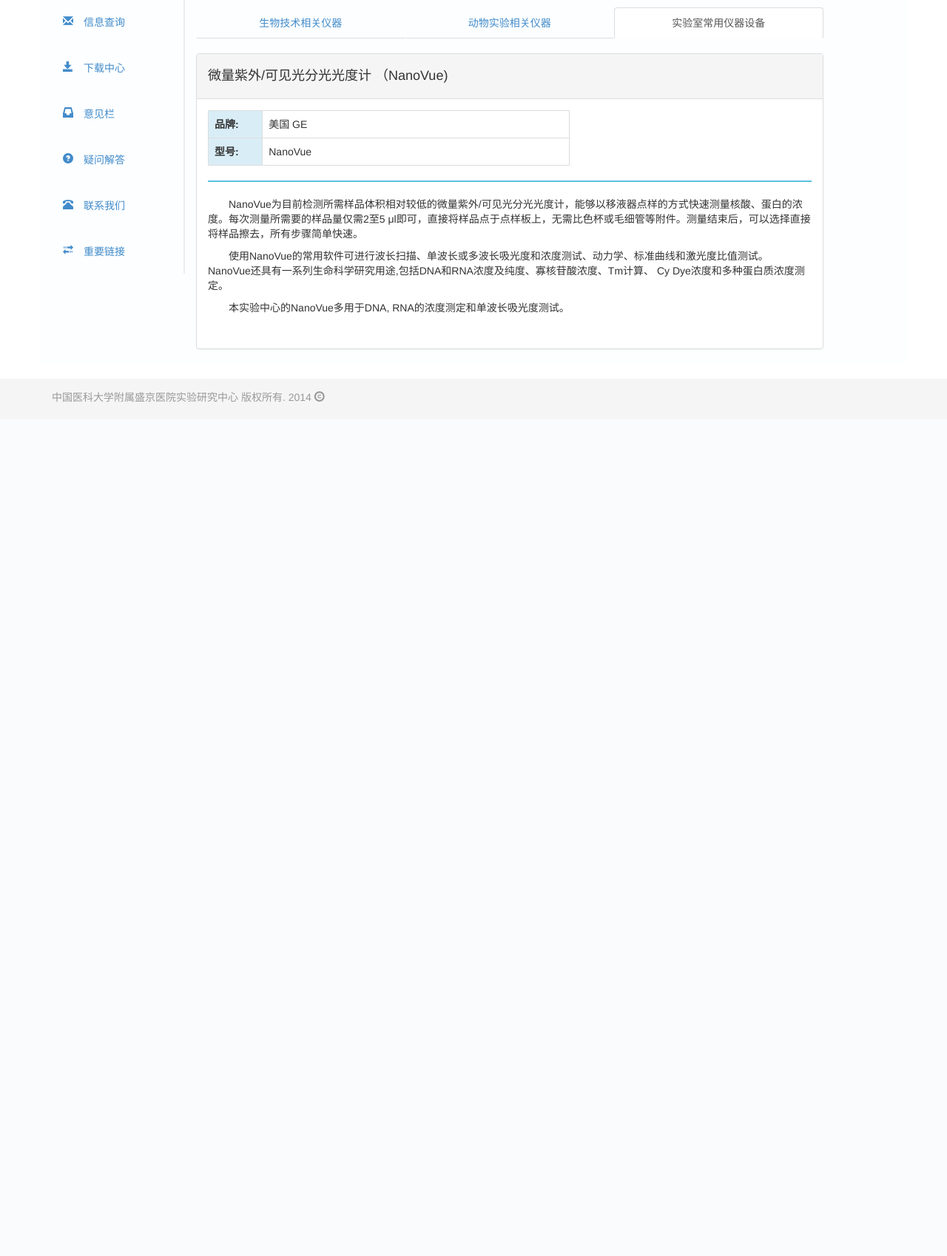
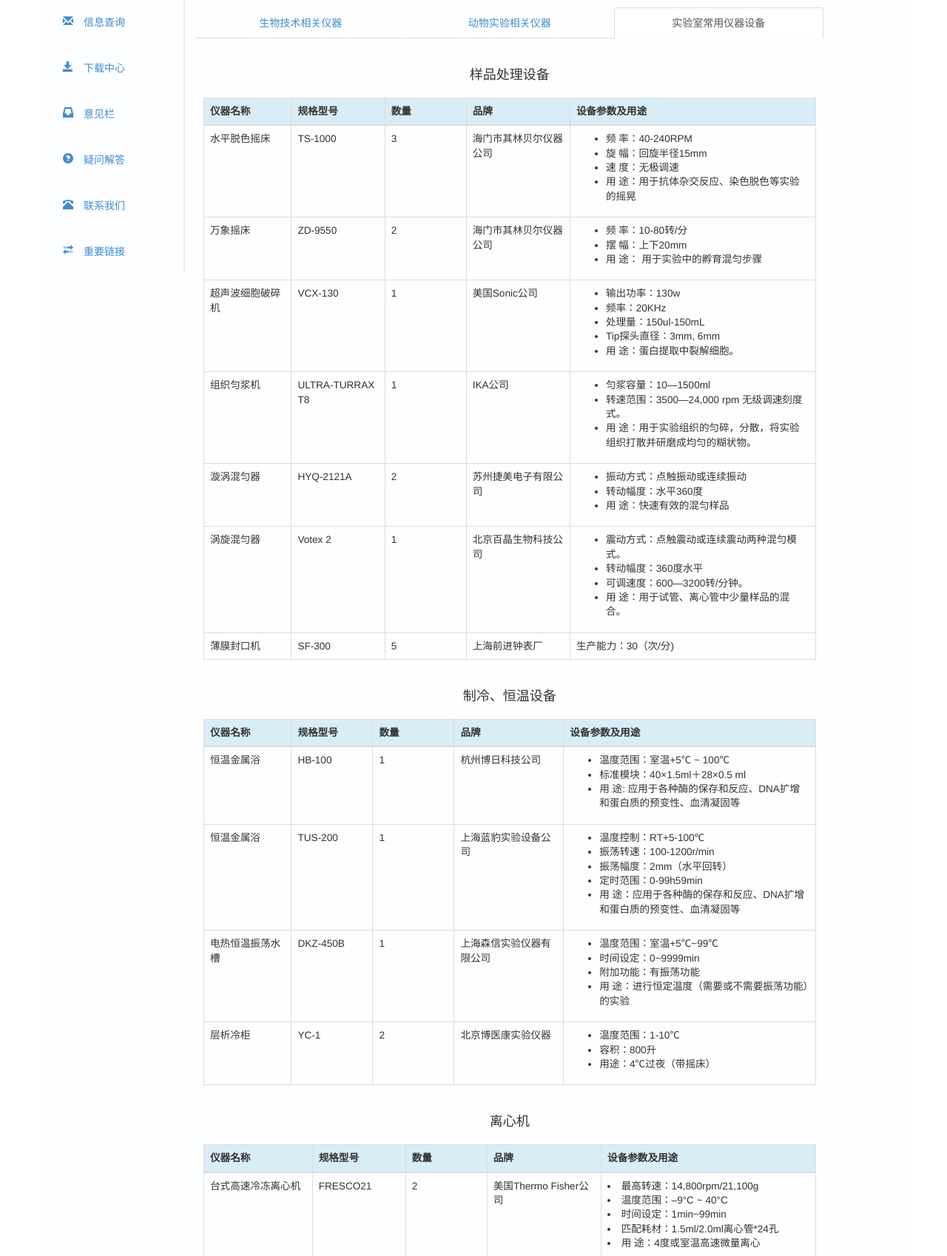
Before and after one commit to yuxiaotan/sjwebsite, a PHP site: page /equipment3.html in a window 1280 px wide. Shown: the part 236-1934 px from the top of the page at 74% size. Before the commit the page ends 780 px from the top, so only its background shows below. Run offline with PHP 8.4, Linux system fonts and the light colour scheme; some libraries are stand-ins or nearby versions.

Commit message:
Added Equipment3

```diff
--- a/css/styles.css
+++ b/css/styles.css
@@ -471,7 +471,7 @@ box-shadow: 3px 5px 20px 0px  rgba(66,139,202, 0.46);
 .eqp2panel{
 
     margin-top:40px;
-    margin-bottom:20px;
+    margin-bottom:40px;
     margin-left:10px;
     margin-right:10px;
 }
@@ -479,6 +479,7 @@ box-shadow: 3px 5px 20px 0px  rgba(66,139,202, 0.46);
 .eqptable{
 
     width:60%;
+    margin-bottom:30px;
 }
 
 .eqp2table{
--- a/equipment3.html
+++ b/equipment3.html
@@ -57,41 +57,511 @@
         <li class="active"><a href="./equipment3.html">实验室常用仪器设备</a></li>
       </ul>
 
-      <div class="panel panel-default eqptblstart">
-        <div class="panel-heading">
-          <h4 class="panel-title">
-            <a data-toggle="collapse" data-parent="#accordion" href="#c4">
-              <h4>微量紫外/可见光分光光度计 （NanoVue)</h4>
-            </a>
-          </h4>
-        </div>
-        <div id="c4" class="panel-collapse collapse in">
-          <div class="panel-body">
+      <a class="eqpanchor" id="c1"></a>
+      <div class="eqp2panel">
+        <h4 class="eqp2center">样品处理设备</h4>
 
-            <div class="eqptable">
-              <table class="table table-bordered">
+        <table class="eqp2table table table-responsive table-bordered table-hover">
+          <thead>
+            <tr class="info">
+              <th>仪器名称</th>
+              <th>规格型号</th>
+              <th>数量</th>
+              <th>品牌</th>
+              <th>设备参数及用途</th>
+            </tr>
+          </thead>
           <tbody>
           <tr>
-                  <td class="eqprow info"><b>品牌:</b></td>
-                  <td>美国 GE</td>
+            <td>水平脱色摇床</td>
+            <td>TS-1000</td>
+            <td>3</td>
+            <td>海门市其林贝尔仪器公司</td>
+            <td>
+              <ul>
+                <li>频    率：40-240RPM </li>
+                <li>旋    幅：回旋半径15mm</li>
+                <li>速    度：无极调速</li>
+                <li>用    途：用于抗体杂交反应、染色脱色等实验的摇晃</li>
+              </ul>
+            </td>
           </tr>
-                <tr >
-                  <td class="eqprow info"><b>型号:</b></td>
-                  <td>NanoVue</td>
+
+          <tr>
+            <td>万象摇床	</td>
+            <td>ZD-9550	</td>
+            <td>2	</td>
+            <td>海门市其林贝尔仪器公司</td>
+            <td>
+              <ul>
+                <li>频    率：10-80转/分  </li>
+                <li>摆    幅：上下20mm </li>
+                <li>用    途： 用于实验中的孵育混匀步骤</li>
+              </ul>
+            </td>
+          </tr>
+
+          <tr>
+            <td>超声波细胞破碎机	</td>
+            <td>VCX-130	</td>
+            <td>1	</td>
+            <td>美国Sonic公司</td>
+            <td>
+              <ul>
+                <li>输出功率：130w </li>
+                <li>频率：20KHz</li>
+                <li>处理量：150ul-150mL</li>
+                <li>Tip探头直径：3mm, 6mm</li>
+                <li>用   途：蛋白提取中裂解细胞。</li>
+              </ul>
+            </td>
+          </tr>
+
+          <tr>
+            <td>组织匀浆机</td>
+            <td>ULTRA-TURRAX T8	</td>
+            <td>1</td>
+            <td>IKA公司</td>
+            <td>
+              <ul>
+                <li>匀浆容量：10—1500ml</li>
+                <li>转速范围：3500—24,000 rpm 无级调速刻度式。</li>
+                <li>用    途：用于实验组织的匀碎，分散，将实验组织打散并研磨成均匀的糊状物。</li>
+              </ul>
+            </td>
+          </tr>
+
+          <tr>
+            <td>漩涡混匀器</td>
+            <td>HYQ-2121A</td>
+            <td>2</td>
+            <td>苏州捷美电子有限公司</td>
+            <td>
+              <ul>
+                <li>振动方式：点触振动或连续振动</li>
+                <li>转动幅度：水平360度</li>
+                <li>用  途：快速有效的混匀样品</li>
+              </ul>
+            </td>
+          </tr>
+
+
+          <tr>
+            <td>涡旋混匀器</td>
+            <td>Votex 2</td>
+            <td>1</td>
+            <td>北京百晶生物科技公司</td>
+            <td>
+              <ul>
+                <li>震动方式：点触震动或连续震动两种混匀模式。</li>
+                <li>转动幅度：360度水平</li>
+                <li>可调速度：600—3200转/分钟。</li>
+                <li>用    途：用于试管、离心管中少量样品的混合。</li>
+
+              </ul>
+            </td>
+          </tr>
+
+          <tr>
+            <td>薄膜封口机	</td>
+            <td>SF-300	</td>
+            <td>5	</td>
+            <td>上海前进钟表厂</td>
+            <td>生产能力：30（次/分)</td>
+          </tr>
+
+          </tbody>
+        </table>
+      </div>
+
+      <a class="eqpanchor" id="c2"></a>
+      <div class="eqp2panel">
+        <h4 class="eqp2center">制冷、恒温设备</h4>
+
+        <table class="eqp2table table table-responsive table-bordered table-hover">
+          <thead>
+            <tr class="info">
+              <th>仪器名称</th>
+              <th>规格型号</th>
+              <th>数量</th>
+              <th>品牌</th>
+              <th>设备参数及用途</th>
+            </tr>
+          </thead>
+
+          <tbody>
+          <tr>
+            <td>恒温金属浴</td>
+            <td>HB-100</td>
+            <td>1	</td>
+            <td>杭州博日科技公司</td>
+            <td>
+              <ul>
+                <li>温度范围：室温+5℃ ~ 100℃</li>
+                <li>标准模块：40×1.5ml＋28×0.5 ml </li>
+                <li>用    途: 应用于各种酶的保存和反应、DNA扩增和蛋白质的预变性、血清凝固等</li>
+
+              </ul>
+            </td>
+          </tr>
+
+          <tr>
+            <td>恒温金属浴	</td>
+            <td>TUS-200	</td>
+            <td>1	</td>
+            <td>上海蓝豹实验设备公司</td>
+            <td>
+              <ul>
+                <li>温度控制：RT+5-100℃</li>
+                <li>振荡转速：100-1200r/min</li>
+                <li>振荡幅度：2mm（水平回转）</li>
+                <li>定时范围：0-99h59min</li>
+                <li>用    途：应用于各种酶的保存和反应、DNA扩增和蛋白质的预变性、血清凝固等</li>
+
+              </ul>
+            </td>
+          </tr>
+
+          <tr>
+            <td>电热恒温振荡水槽	</td>
+            <td>DKZ-450B	</td>
+            <td>1	</td>
+            <td>上海森信实验仪器有限公司</td>
+            <td>
+              <ul>
+                <li>温度范围：室温+5℃~99℃</li>
+                <li>时间设定：0~9999min</li>
+                <li>附加功能：有振荡功能</li>
+                <li>用    途：进行恒定温度（需要或不需要振荡功能）的实验</li>
+              </ul>
+            </td>
+          </tr>
+
+          <tr>
+            <td>层析冷柜	</td>
+            <td>YC-1	</td>
+            <td>2	</td>
+            <td>北京博医康实验仪器</td>
+            <td>
+              <ul>
+                <li>温度范围：1-10℃</li>
+                <li>容积：800升</li>
+                <li>用途：4℃过夜（带摇床）</li>
+              </ul>
+            </td>
           </tr>
           </tbody>
         </table>
       </div>
 
-            <div class="eqpsecondary">
-              <p>NanoVue为目前检测所需样品体积相对较低的微量紫外/可见光分光光度计，能够以移液器点样的方式快速测量核酸、蛋白的浓度。每次测量所需要的样品量仅需2至5 μl即可，直接将样品点于点样板上，无需比色杯或毛细管等附件。测量结束后，可以选择直接将样品擦去，所有步骤简单快速。</p>
-              <p>使用NanoVue的常用软件可进行波长扫描、单波长或多波长吸光度和浓度测试、动力学、标准曲线和激光度比值测试。 NanoVue还具有一系列生命科学研究用途,包括DNA和RNA浓度及纯度、寡核苷酸浓度、Tm计算、 Cy Dye浓度和多种蛋白质浓度测定。</p>
-              <p>本实验中心的NanoVue多用于DNA, RNA的浓度测定和单波长吸光度测试。</p>
+      <a class="eqpanchor" id="c3"></a>
+      <div class="eqp2panel">
+        <h4 class="eqp2center">离心机</h4>
+
+        <table class="eqp2table table table-responsive table-bordered table-hover">
+          <thead>
+            <tr class="info">
+              <th>仪器名称</th>
+              <th>规格型号</th>
+              <th>数量</th>
+              <th>品牌</th>
+              <th>设备参数及用途</th>
+            </tr>
+          </thead>
+          <tbody>
+          <tr>
+            <td>台式高速冷冻离心机	</td>
+            <td>FRESCO21</td>
+            <td>2	</td>
+            <td>美国Thermo Fisher公司</td>
+            <td>
+              <li>最高转速：14,800rpm/21,100g</li>
+              <li>温度范围：–9°C ~ 40°C </li>
+              <li>时间设定：1min~99min</li>
+              <li>匹配耗材：1.5ml/2.0ml离心管*24孔</li>
+              <li>用    途：4度或室温高速微量离心</li>
+            </td>
+          </tr>
+
+          <tr>
+            <td>台式高速低温离心机</td>
+            <td>Legend Micro 21R</td>
+            <td>2</td>
+            <td>美国Thermo Fisher公司</td>
+            <td>
+              <li>最高转速：最大转数1,5000rpm</li>
+              <li>温度范围：-9C ~40C</li>
+              <li>时间设定：1-99 分钟</li>
+              <li>匹配耗材：1.5ml/2ml离心管、过滤管×24孔位</li>
+              <li>用    途：4℃或室温高速微量离心。</li>
+            </td>
+          </tr>
+
+          <tr>
+            <td>落地高速冷冻离心机	</td>
+            <td>SorvallRC6-Plus	</td>
+            <td>1	</td>
+            <td>美国Thermo Fisher公司</td>
+            <td>
+                <li>最高转速：22000rpm/55200*g</li>
+                <li>离心容量：4*1000</li>
+                <li>温度范围：-20-+40,1℃递增</li>
+                <li>时间控制：99小时59分；Hold连续离心</li>
+            </td>
+          </tr>
+
+          <tr>
+            <td>高速离心机	</td>
+            <td>PRIMO D-37520	</td>
+            <td>1	</td>
+            <td>德国赫利氏公司</td>
+            <td>
+              <li>最高转速：最大转数1,5000rpm</li>
+              <li>匹配耗材：1.5ml/2ml离心管、过滤管×24孔位</li>
+              <li>升降速率：1—9节</li>
+              <li>时间设定：1-9小时59分钟</li>
+              <li>用    途：室温高速微量离心。</li>
+            </td>
+          </tr>
+
+          <tr>
+            <td>掌中宝离心机	</td>
+            <td>MLX-210	</td>
+            <td>3	</td>
+            <td>苏州捷美电子有限公司</td>
+            <td>
+              <li>匹配耗材：1.5ml/2.0ml离心管*6孔</li>
+              <li>用    途：室温瞬离，混匀</li>
+            </td>
+          </tr>
+
+          <tr>
+            <td>TOMY个人掌上离心机	</td>
+            <td>MICRO ONE	</td>
+            <td>1	</td>
+            <td>日本TONY公司</td>
+            <td>
+              <li>匹配耗材：0.2ml/0.1ml 8连管*2排</li>
+              <li>用    途：室温瞬离，定量PCR实验专用</li>
+            </td>
+          </tr>
+
+          </tbody>
+        </table>
       </div>
 
+      <a class="eqpanchor" id="c4"></a>
+      <div  class="eqp2panel">
+        <h4 class="eqp2center">PCR仪</h4>
+
+        <table class="eqp2table table table-responsive table-bordered table-hover">
+          <thead>
+            <tr class="info">
+              <th>仪器名称</th>
+              <th>规格型号</th>
+              <th>数量</th>
+              <th>品牌</th>
+              <th>设备参数及用途</th>
+            </tr>
+          </thead>
+          <tbody>
+          <tr>
+            <td>梯度PCR仪	</td>
+            <td>S1000	</td>
+            <td>1	</td>
+            <td>Bio-RAD伯乐公司</td>
+            <td>
+              <li>模块种类：双48孔梯度模块，每个模块可单独使用</li>
+              <li>样品容量：2x48x 0.2mL</li>
+              <li>反应体系：1~50ul （建议20~25ul）</li>
+              <li>温度范围：0-100°C</li>
+              <li>梯度范围：30-100°C</li>
+              <li>用    途：用于PCR扩增和反转录合成cDNA。可同时独立进行两种不同条件下的基因扩增；可运行温度梯度PCR。</li>
+            </td>
+          </tr>
+
+          <tr>
+            <td>普通PCR仪	</td>
+            <td>TP-600	</td>
+            <td>2	</td>
+            <td>TAKARA宝生物公司</td>
+            <td>
+              <li>模块种类：96孔梯度模块</li>
+              <li>样品容量：0.2ml反应管</li>
+              <li>反应体系：1-50µl</li>
+              <li>温度范围：4.0℃-99.9℃</li>
+              <li>梯度范围：40℃—75℃，最多12点设定 </li>
+              <li>用    途：具有梯度功能，反转录合成cDNa、长链PCR扩增，可连续运行多个程序,可进行Touchdown PCR和Slope 功能。 </li>
+</td>
+          </tr>
+
+          <tr>
+            <td>普通PCR仪	</td>
+            <td>TP-100	</td>
+            <td>1	</td>
+            <td>TAKARA宝生物公司</td>
+            <td>
+              <li>模块种类：24孔梯度模块</li>
+              <li>样品容量：0.2ml反应管</li>
+              <li>反应体系：1-50µl</li>
+              <li>温度范围：4.0℃-99.9℃</li>
+              <li>梯度范围：40℃—75℃，最多12点设定</li>
+              <li>用    途：具有梯度功能，反转录合成cDNa、长链PCR扩增，可连续运行多个程序,可进行Touchdown PCR和Slope 功能。</li>
+            </td>
+          </tr>
+
+          <tr>
+            <td>普通PCR仪	</td>
+            <td>MY CYCLER</td>
+            <td>1	</td>
+            <td>Bio-RAD伯乐公司</td>
+            <td>
+              <li>模块种类：96孔模块。</li>
+              <li>样品容量：0.2ml反应管，8联管和PCR 反应板。</li>
+              <li>反应体系：1-50µl</li>
+              <li>温度范围：4.0℃-100℃</li>
+              <li>用    途: 反转录合成cDNa、长链PCR扩增。</li>
+            </td>
+          </tr>
+
+
+          </tbody>
+        </table>
       </div>
+
+      <a class="eqpanchor" id="c5"></a>
+      <div class="eqp2panel">
+        <h4 class="eqp2center">电泳、凝胶相关设备</h4>
+
+        <table class="eqp2table table table-responsive table-bordered table-hover">
+          <thead>
+            <tr class="info">
+              <th>仪器名称</th>
+              <th>规格型号</th>
+              <th>数量</th>
+              <th>品牌</th>
+              <th>设备参数及用途</th>
+            </tr>
+          </thead>
+
+          <tbody>
+          <tr>
+            <td>多功能水平电泳槽</td>
+            <td>BG- sub MINI cell	</td>
+            <td>2</td>
+            <td>北京百晶生物科技公司</td>
+            <td>
+              <li>制胶尺寸：70×100mm</li>
+              <li>梳子种类：8齿，15齿</li>
+              <li>上样体积：10µl-25µl</li>
+              <li>用    途：对少量核酸样品进行琼脂糖电泳 。</li>
+</td>
+          </tr>
+
+          <tr>
+            <td>水平电泳槽	</td>
+            <td>HE-120	</td>
+            <td>1	</td>
+            <td>上海天能科技有限公司</td>
+            <td>
+              <li>制胶种类：6x6cm，12x6cm ，6x12cm，12x12cm</li>
+              <li>梳子种类：8齿，13齿，18齿</li>
+              <li>上样体积：10ul~25ul</li>
+              <li>用    途：对少量核酸样品进行琼脂糖电泳 </li>
+</td>
+          </tr>
+
+          <tr>
+            <td>垂直电泳仪	</td>
+            <td>BG-verMINI	</td>
+            <td>5	</td>
+            <td>北京百晶生物技术有限公司</td>
+            <td>
+              <li>制胶尺寸：83×97mm、83×73mm。</li>
+              <li>梳子类型：1.0mm：9、10、15齿； 1.5mm：10齿；</li>
+              <li>上样体积：3ul~25ul</li>
+              <li>用    途：对少量蛋白样品进行电泳 </li>
+            </td>
+          </tr>
+
+          <tr>
+            <td>迷你垂直转印仪	</td>
+            <td>BG-blotMINI	</td>
+            <td>5	</td>
+            <td>北京百晶生物技术有限公司</td>
+            <td>
+              <li>转印尺寸：95×110mm</li>
+              <li>转印数量：1~2块</li>
+              <li>用    途：用于蛋白转印。</li>
+            </td>
+          </tr>
+
+          <tr>
+            <td>迷你垂直电泳仪	</td>
+            <td>Mini-PROTEAN	</td>
+            <td>2	</td>
+            <td>Bio-RAD伯乐公司</td>
+            <td>
+              <li>梳子类型：1.0mm 10齿</li>
+              <li>上样体积：10ul~20ul</li>
+              <li>用    途：对少量蛋白样品进行电泳 。</li>
+            </td>
+          </tr>
+
+          <tr>
+            <td>迷你垂直转印仪	</td>
+            <td>Mini-Trans-Blot	</td>
+            <td>2	</td>
+            <td>Bio-RAD伯乐公司</td>
+            <td>
+              <li>转印数量：1~2块</li>
+              <li>用    途：用于蛋白转印。</li>
+</td>
+          </tr>
+
+          <tr>
+            <td>稳压稳流电源	</td>
+            <td>DYY-7C	</td>
+            <td>1	</td>
+            <td>北京六一仪器厂</td>
+            <td>
+              <li>输出范围：电压：10~300V；电流：10~2000mA</li>
+              <li>时间设定：0~999min</li>
+              <li>用    途：用于水平电泳，垂直电泳，蛋白转印等恒压或恒流的实验。</li>
+            </td>
+          </tr>
+
+          <tr>
+            <td>稳压稳流电源	</td>
+            <td>BG-Power600i	</td>
+            <td>3	</td>
+            <td>北京百晶生物技术有限公司</td>
+            <td>
+              <li>输出范围：电压:5-600V；电流:1-300mA；功率:1-180w</li>
+              <li>定时范围：定时1～99h59min</li>
+              <li>用    途：用于水平电泳，垂直电泳，蛋白转印等恒压或恒流的实验。</li>
+            </td>
+          </tr>
+
+          <tr>
+            <td>稳压稳流电源</td>
+            <td>BG- Power 300</td>
+            <td>2</td>
+            <td>北京百晶生物科技公司</td>
+            <td>
+              <li>输出范围：电压:5-300V；电流：1-500mA</li>
+              <li>用途：各种垂直、水平、印迹转移、双向电泳等常规电泳实验,并可带4台电泳槽。</li>
+</td>
+          </tr>
+
+
+
+
+          </tbody>
+        </table>
       </div>
-      </div>
+
+
     </div> <!-- Mainbody Col10 -->
   </div>
 
--- a/t_topbar.html
+++ b/t_topbar.html
@@ -107,11 +107,11 @@
             <li class="dropdown-submenu">
             <a tabindex="-1" href="./equipment3.html">实验室常用小型仪器设备</a>
             <ul class="dropdown-menu">
-              <li><a href="./equipment3.html#c0">PCR仪</a></li>
-              <li><a href="./equipment3.html#c1">水平电泳仪</a></li>
-              <li><a href="./equipment3.html#c2">垂直电泳仪</a></li>
-              <li><a href="./equipment3.html#c3">低温高速离心机</a></li>
-              <li><a href="./equipment3.html#c4">nanovue</a></li>
+              <li><a href="./equipment3.html#c1">样品处理设备</a></li>
+              <li><a href="./equipment3.html#c2">制冷、恒温设备</a></li>
+              <li><a href="./equipment3.html#c3">离心机</a></li>
+              <li><a href="./equipment3.html#c4">PCR仪</a></li>
+              <li><a href="./equipment3.html#c5">电泳、凝胶相关设备</a></li>
             </ul>
             </li>
 
```
Also changed, not shown: result.txt (+22 -26 lines), temp.txt (+13 -17 lines), 1 other file. Lines whose indentation alone changed are shown as unchanged.
